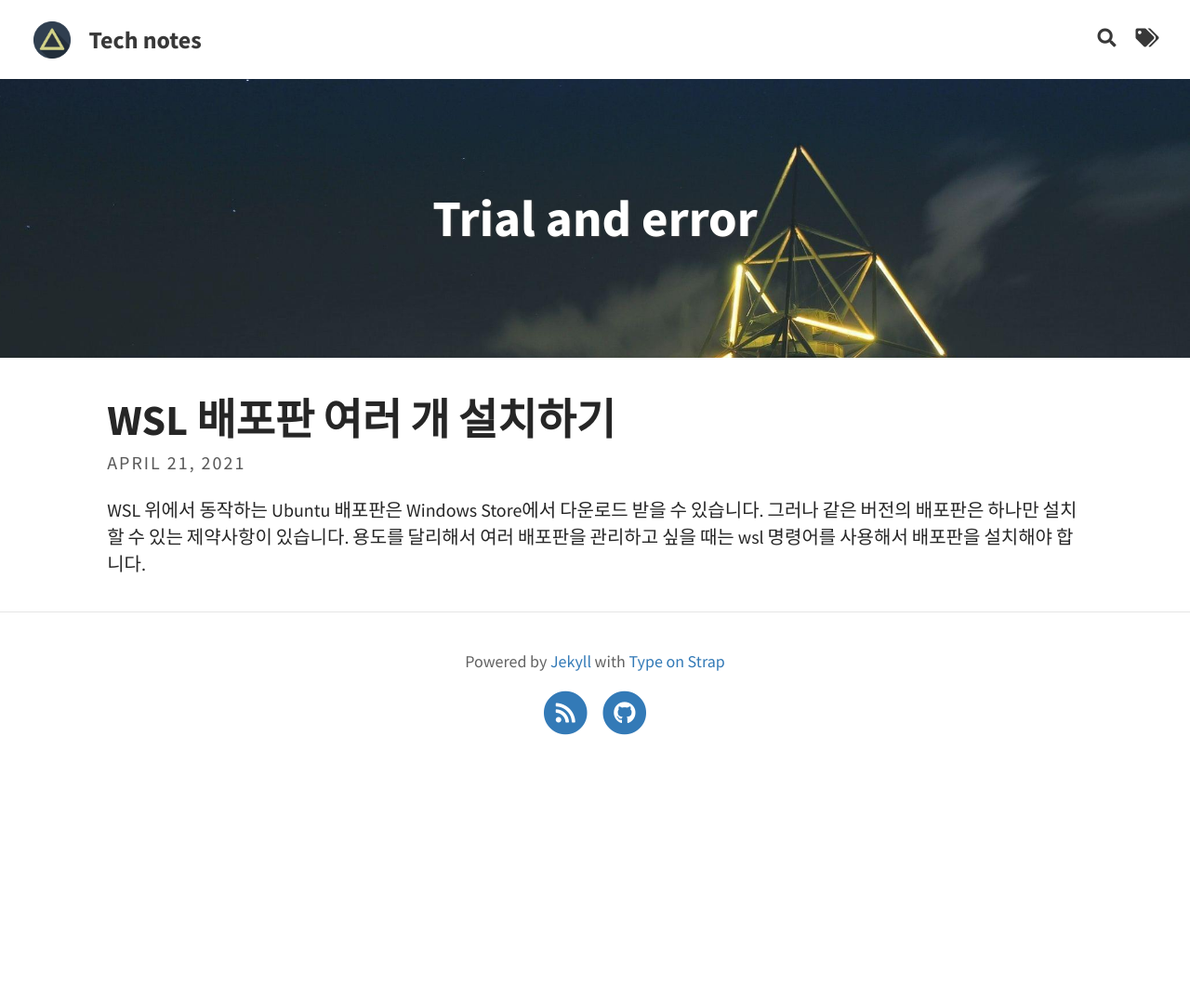
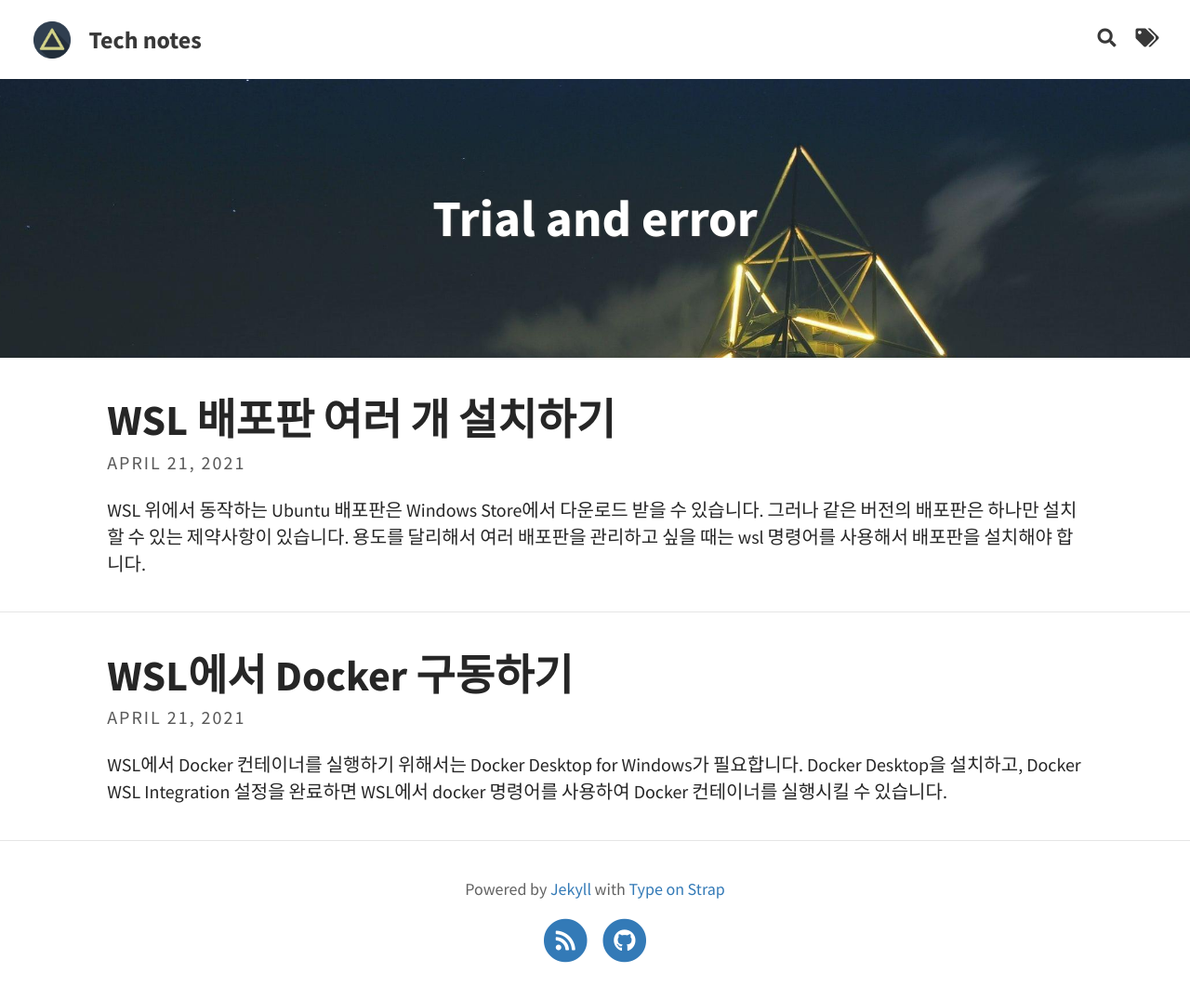
Before and after one commit to ilwoong/ilwoong.github.io, a Jekyll site: the page built from index.html, in a window 1280 px wide. Shown: the whole page at 93% size. Built offline with Jekyll 4.4.1, drawn with Linux system fonts in a browser that asks for light colours; the list of posts is cut into pages by our own code; before the commit the page ends 900 px from its top, so only the background shows below that.

Commit message:
Add new post 2021-04-21-docker-on-wsl2.md

```diff
--- /dev/null
+++ b/_posts/2021-04-21-docker-on-wsl2.md
@@ -0,0 +1,26 @@
+---
+layout: post
+title: WSL에서 Docker 구동하기
+tags: [WSL2, Docker]
+author: ilwoong
+---
+
+WSL에서 Docker 컨테이너를 실행하기 위해서는 Docker Desktop for Windows가 필요합니다. Docker Desktop을 설치하고, Docker WSL Integration 설정을 완료하면 WSL에서 docker 명령어를 사용하여 Docker 컨테이너를 실행시킬 수 있습니다.
+
+### Docker Desktop for Windows 설치
+
+<https://hub.docker.com/editions/community/docker-ce-desktop-windows/>
+
+
+### Docker Desktop 에서 WSL2 기능 활성화
+
+Settings > General > Use the WSL2 based engine 체크
+
+
+### Docker WSL Integration 설정
+
+Settings > Resources > WSL Integration 에서 docker 실행할 배포판 설정
+
+
+### 참고자료
+<https://docs.docker.com/docker-for-windows/wsl/>{:target="_blank"}
```
Also changed, not shown: _posts/2021-04-21-multiple-distro-wsl2.md (+1 -1 lines).
